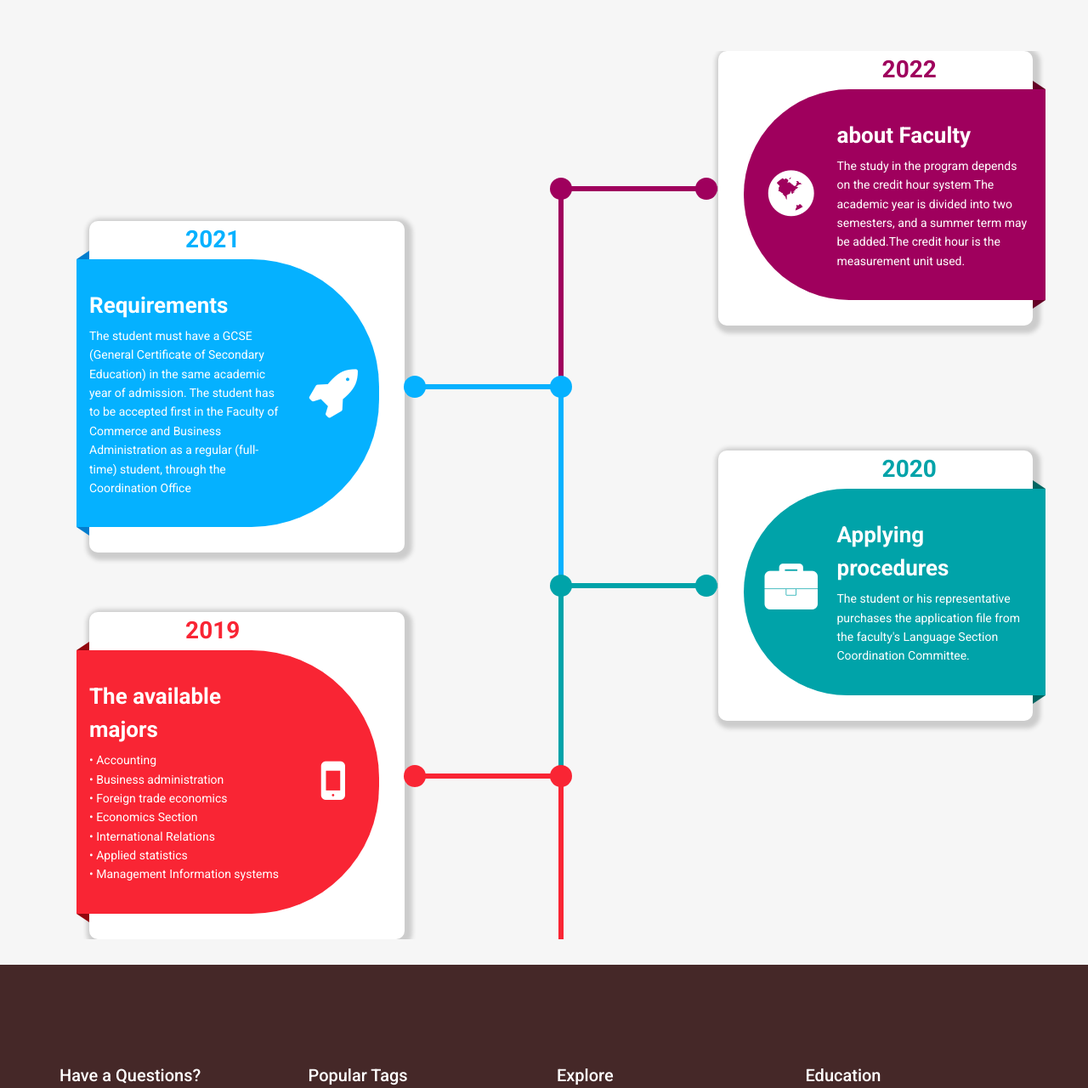
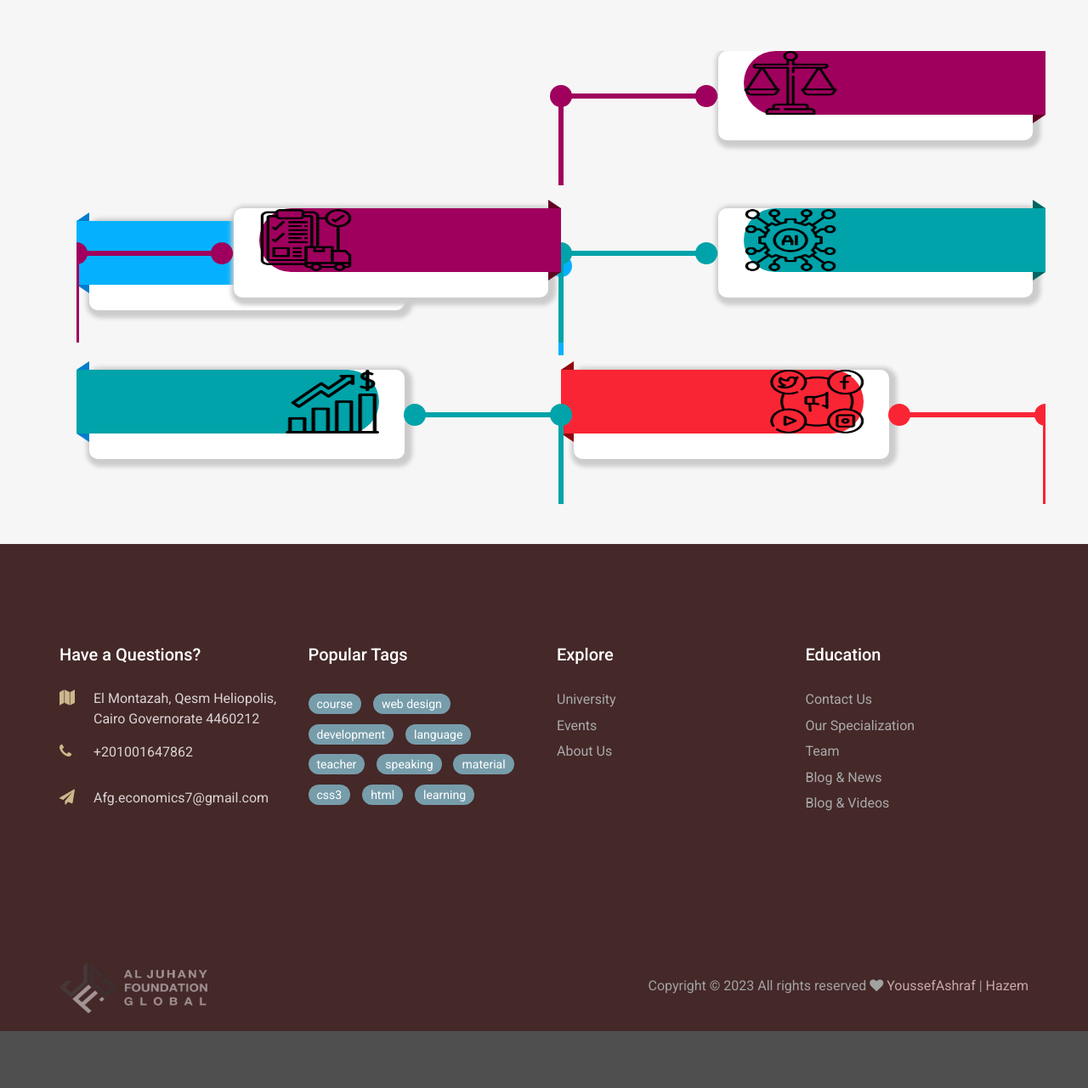
Before and after one commit to Hazem179/Law-Foundation, a Django app: page /specialization/ in a window 1280 px wide. Shown: the part 600-1880 px from the top of the page at 85% size. After the commit the page ends 1813 px from the top, so only its background shows below. Run offline with Django 4.2, Linux system fonts and the light colour scheme; some libraries are stand-ins or nearby versions; some web fonts are replaced.

Commit message:
Update specialization.html

```diff
--- a/templates/core/specialization.html
+++ b/templates/core/specialization.html
@@ -25,7 +25,7 @@
      <!-- ======= Features Section ======= -->
     <section id="departments" class="specipage">
       <div class="specipage">
-            <div class="container specialization-container wow fadeInUp" >
+        <div class="container specialization-container wow fadeInUp">
           <div class="tab-content">
             <div class="tab-pane active show" id="tab-1">
               <div class="demo">
@@ -35,48 +35,13 @@
                       <div class="main-timeline6">
                         <div class="timeline">
                           <div class="timeline-content">
-                                                    <span class="year">2022</span>
+
                             <div class="content-inner">
-                                                        <span class="icon"><i class="fa fa-globe"></i></span>
-                                                        <h3 class="title">about Faculty</h3>
-                                                        <p class="description">
-                                                            The study in the program depends on the credit hour system
-                                                            The academic year is divided into two semesters, and a
-                                                            summer term may be added.The credit hour is the measurement
-                                                            unit used.
-
-                                                        </p>
-                                                    </div>
-                                                </div>
-                                            </div>
-                                            <div class="timeline">
-                                                <div class="timeline-content">
-                                                    <span class="year">2021</span>
-                                                    <div class="content-inner">
-                                                        <span class="icon"><i class="fa fa-rocket"></i></span>
-                                                        <h3 class="title">Requirements
-                                                        </h3>
-                                                        <p class="description">
-                                                            The student must have a GCSE (General Certificate of
-                                                            Secondary Education) in the same academic year of admission.
-                                                            The student has to be accepted first in the Faculty of
-                                                            Commerce and Business Administration as a regular
-                                                            (full-time) student, through the Coordination Office
-
-                                                        </p>
-                                                    </div>
-                                                </div>
-                                            </div>
-                                            <div class="timeline">
-                                                <div class="timeline-content">
-                                                    <span class="year">2020</span>
-                                                    <div class="content-inner">
-                                                        <span class="icon"><i class="fa fa-briefcase"></i></span>
-                                                        <h3 class="title">Applying procedures</h3>
-                                                        <p class="description">
-                                                            The student or his representative purchases the application
-                                                            file from the faculty's Language Section Coordination
-                                                            Committee.
+                              <img class="icon " src="assets/images/balance.webp" width="80" height="80">
+                              <h3 class="title" data-i18n="universityHeading15">Law</h3>
+                              <p class="description" data-i18n="sectionDeatils1">
+                                The college aims to prepare specialists in management, accounting and foreign trade in
+                                line with the needs of the labor market
 
 
                               </p>
@@ -85,19 +50,86 @@
                         </div>
                         <div class="timeline">
                           <div class="timeline-content">
-                                                    <span class="year">2019</span>
+
                             <div class="content-inner">
-                                                        <span class="icon"><i class="fa fa-mobile"></i></span>
-                                                        <h3 class="title">The available majors
+                              <img class="icon " src="assets/images/administrator.webp" width="80" height="80">
+                              <h3 class="title" data-i18n="universityHeading16">Business Administration
                               </h3>
-                                                        <p class="description">
-                                                            • Accounting <br>
-                                                            • Business administration <br>
-                                                            • Foreign trade economics <br>
-                                                            • Economics Section <br>
-                                                            • International Relations <br>
-                                                            • Applied statistics <br>
-                                                            • Management Information systems <br>
+                              <p class="description" data-i18n="sectionDeatils1">
+                                The college aims to prepare specialists in management, accounting and foreign trade in
+                                line with the needs of the labor market
+
+                              </p>
+                            </div>
+                          </div>
+                        </div>
+                        <div class="timeline">
+                          <div class="timeline-content">
+
+                            <div class="content-inner">
+                              <img class="icon third-icon " src="assets/images/artificial-intelligence.webp" width="80" height="80">
+                              <h3 class="title" data-i18n="universityHeading17">Artificial Intelligence</h3>
+                              <p class="description" data-i18n="sectionDeatils2">
+                                The Faculty of Artificial Intelligence at JUV University seeks to prepare specialized
+                                and distinguished cadres in the field of computers and artificial intelligence,
+                                qualified and equipped with educational, research and applied foundations in the field
+                                of specialization in line with quality standards in the fields of computers and
+                                artificial intelligence.
+
+
+                              </p>
+                            </div>
+                          </div>
+                        </div>
+                        <div class="timeline">
+                          <div class="timeline-content">
+
+                            <div class="content-inner">
+                              <img class="icon " src="assets/images/social-media.webp" width="80" height="80">
+                              <h3 class="title" data-i18n="universityHeading18">Media & Communication
+                              </h3>
+                              <p class="description" data-i18n="sectionDeatils3">
+                                The college aims to qualify students in various fields of media, such as journalism,
+                                radio, television, public relations and advertising. In addition to professional
+                                diplomas and training courses. The college seeks to contribute to the development of
+                                society through scientific research, community service and cooperation with local and
+                                international media institutions.
+
+                              </p>
+                            </div>
+                          </div>
+                        </div>
+                        <div class="timeline">
+                          <div class="timeline-content">
+
+                            <div class="content-inner">
+                              <img class="icon " src="assets/images/cargo.webp" width="80" height="80">
+                              <h3 class="title" data-i18n="universityHeading19">Logistics
+                              </h3>
+                              <p class="description" data-i18n="sectionDeatils4">
+                                It aims to qualify male and female students in the fields of transportation, storage,
+                                distribution, supply and supply. The college seeks to develop students' skills in
+                                analysis, planning, implementation and evaluation to manage supply chains efficiently
+                                and effectively. The college is also keen to enhance cooperation with the private and
+                                government sectors to meet the needs of the local and regional labor market.
+
+                              </p>
+                            </div>
+                          </div>
+                        </div>
+
+                        <div class="timeline">
+                          <div class="timeline-content">
+
+                            <div class="content-inner">
+                              <img class="icon last-icon " src="assets/images/increase.webp" width="80" height="80">
+                              <h3 class="title"  data-i18n="universityHeading20" >Trade & Investment
+                              </h3>
+                              <p class="description" data-i18n="sectionDeatils5">
+                                The college aims to qualify male and female students in the fields of management,
+                                accounting, marketing, human resources, finance and economics, and the college seeks to
+                                achieve excellence in education, scientific research and community service, and to
+                                enhance cooperation with the government and private sectors.
                               </p>
                             </div>
                           </div>
```
Lines whose indentation alone changed are shown as unchanged.
